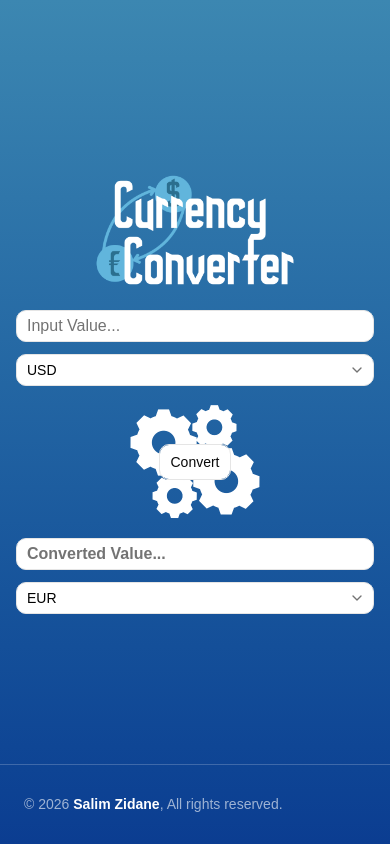
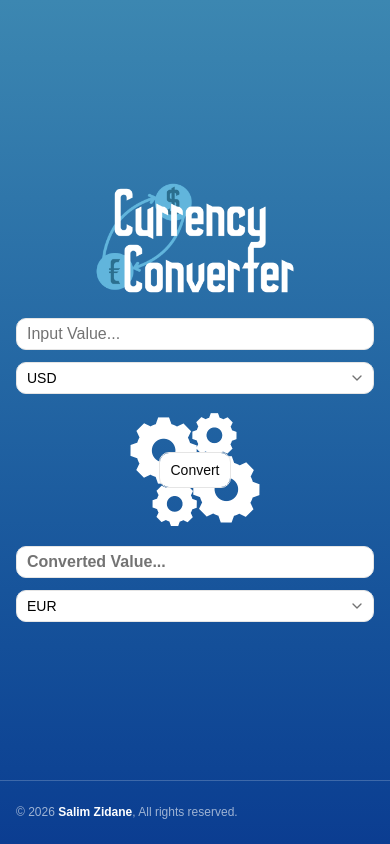
Before and after one commit to zidanesalim/CurrencyConverter, a React (Vite) app: page / in a window 390 px wide. Built offline with nearby package versions, Linux system fonts and the light colour scheme; some icons are missing.

Commit message:
style: adapt footer spacing for mobile

```diff
--- a/src/components/Footer.jsx
+++ b/src/components/Footer.jsx
@@ -4,9 +4,9 @@ function Footer({ name, socialLinks }) {
     return (
         <footer className="w-full">
             <div className="h-[0.5px] bg-white/20" />
-            <div className="px-6">
-                <div className="flex h-20 items-center justify-between">
-                    <p className="text-sm text-white/60">
+            <div className="px-4 sm:px-6">
+                <div className="flex flex-wrap gap-y-2 min-h-16 sm:h-20 items-center justify-between">
+                    <p className="text-xs sm:text-sm text-white/60">
                         © {year} <b className="text-white">{name}</b>, All rights reserved.
                     </p>
                     <div className="flex items-center gap-4">
```
